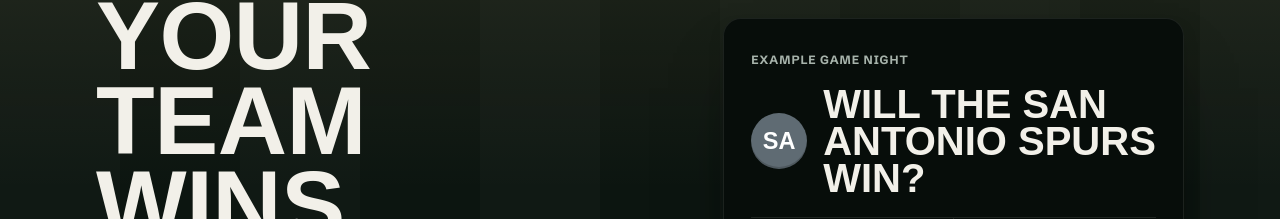
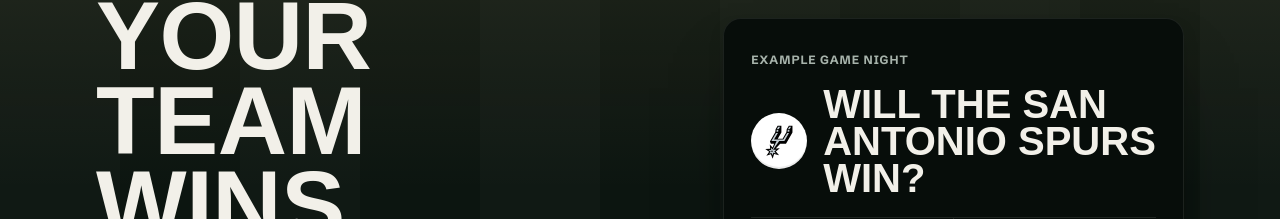
Before and after one commit to MuckyH20/on-the-house, a Next.js app in the folder app/: page / in a window 1280 px wide. Shown: the part 235-454 px from the top of the page. Built offline with nearby package versions, Linux system fonts and the light colour scheme; no server answers; a web font is replaced by a local one.

Commit message:
landing: Spurs logo on the example scoreboard
TeamMark shows a team logo on a white disc when a game has one, falling back to the monogram if the image is
missing or fails to load (including before hydration).

```diff
--- a/app/src/components/GameCard.tsx
+++ b/app/src/components/GameCard.tsx
@@ -1,10 +1,23 @@
 'use client';
 
-import { useEffect, useState } from 'react';
+import { useEffect, useRef, useState } from 'react';
 import type { Game } from '@/lib/game';
 
-/** Team monogram in the team's color (we draw monograms, not official logos). */
-export function TeamMark({ game, size = 44 }: { game: Pick<Game, 'mark' | 'color' | 'team'>; size?: number }) {
+/** Team mark: the team's logo when one is given (on a white disc), else a monogram in the team's color. */
+export function TeamMark({ game, size = 44 }: { game: Pick<Game, 'mark' | 'color' | 'team' | 'logo'>; size?: number }) {
+  const [broken, setBroken] = useState(false);
+  const img = useRef<HTMLImageElement>(null);
+  // An image can fail before hydration attaches onError; catch that case too.
+  useEffect(() => {
+    if (img.current?.complete && img.current.naturalWidth === 0) setBroken(true);
+  }, [game.logo]);
+  if (game.logo && !broken) {
+    return (
+      <div className="flex shrink-0 items-center justify-center rounded-full bg-white shadow-[inset_0_-2px_0_rgb(0_0_0/0.08)]" style={{ width: size, height: size }}>
+        <img ref={img} src={game.logo} alt="" className="h-[78%] w-[78%] object-contain" onError={() => setBroken(true)} />
+      </div>
+    );
+  }
   return (
     <div
       className="flex shrink-0 items-center justify-center rounded-full font-display font-extrabold text-white shadow-[inset_0_-2px_0_rgb(0_0_0/0.18)]"
--- a/app/src/components/HeroScoreboard.tsx
+++ b/app/src/components/HeroScoreboard.tsx
@@ -7,12 +7,13 @@ import { costBps } from '@/lib/shop';
 const LATTE = 4.5;
 const ASK = 0.25;
 
-/** Example game for the landing page (a monogram, not the team's logo). */
+/** Example game for the landing page. */
 const SPURS: Game = {
   team: 'the Spurs',
   emoji: '🏀',
   mark: 'SA',
   color: '#5f6b73',
+  logo: '/logos/spurs.svg',
   closesAt: null,
   versus: '',
   finalAt: '8 PM',
--- a/app/src/lib/game.ts
+++ b/app/src/lib/game.ts
@@ -11,6 +11,8 @@ export interface Game {
   /** Monogram + team color for the team mark (we draw monograms, not official logos). */
   mark: string;
   color: string;
+  /** Optional logo image URL; the monogram is shown if it's missing or fails to load. */
+  logo?: string;
   /** ISO time of the final (for countdowns). */
   closesAt: string | null;
   versus: string;
```
Also changed, not shown: app/public/logos/spurs.svg (added).
